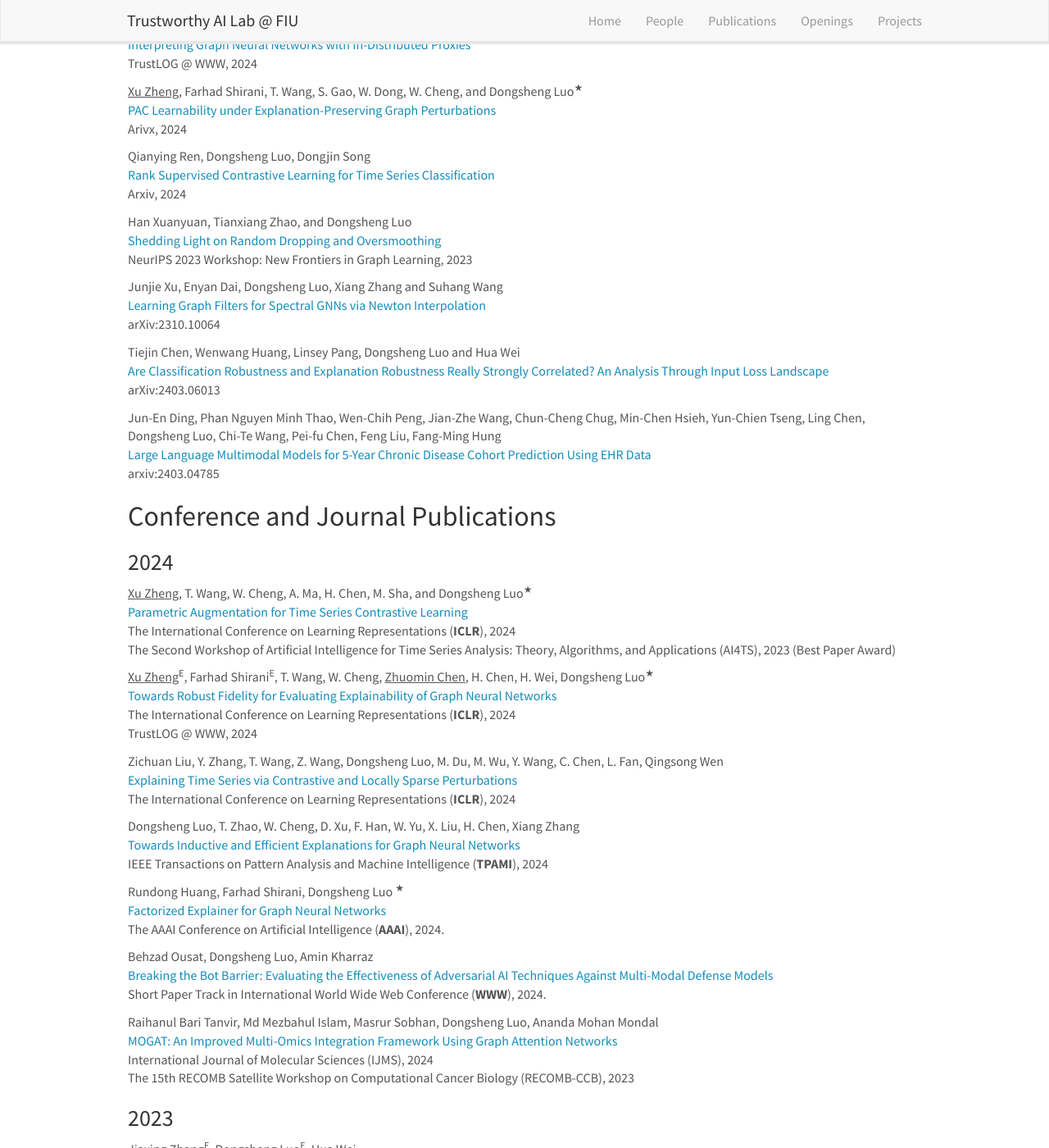
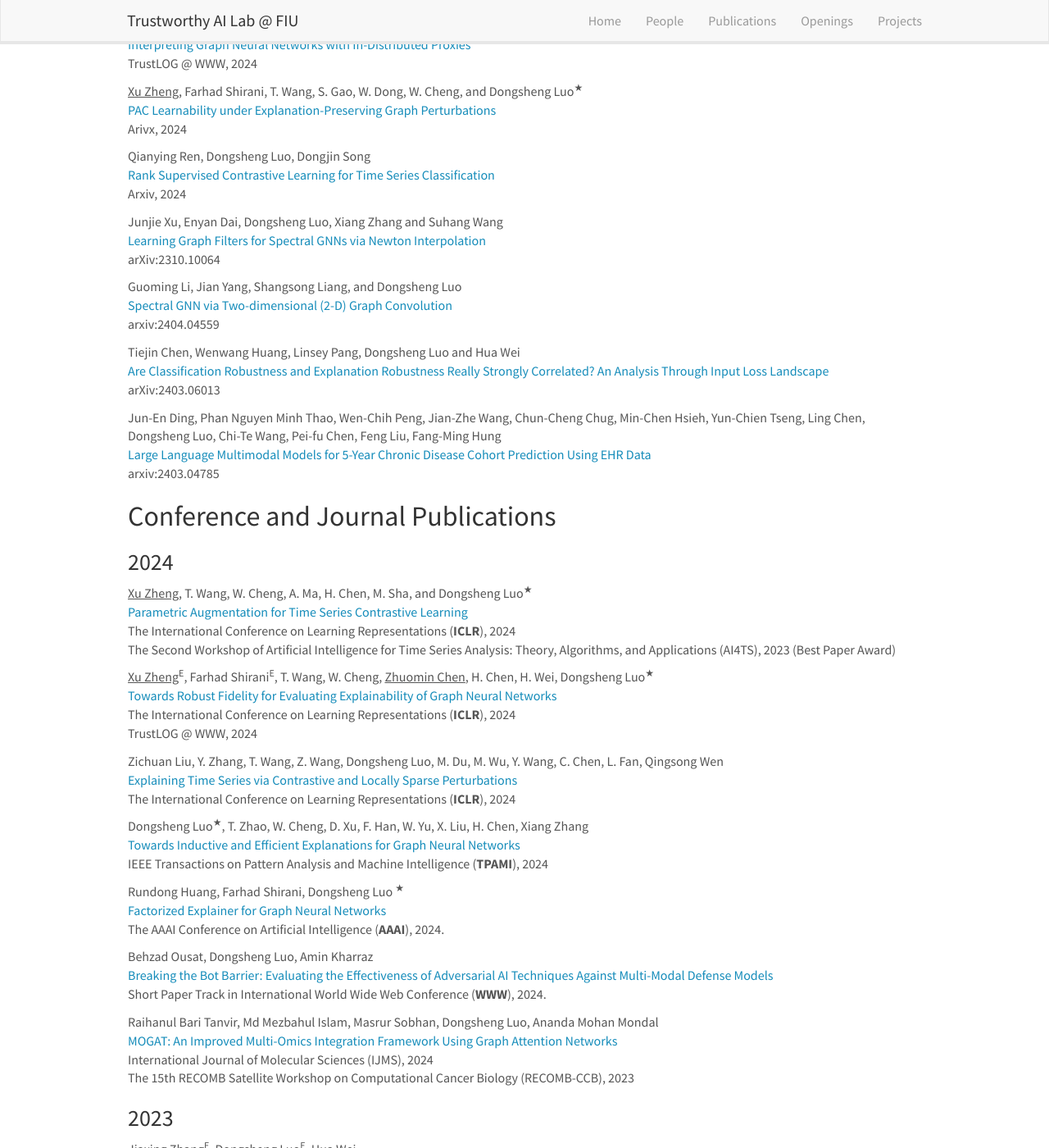
Before and after one commit to trustai4s-lab/trustai4s-lab.github.io, a Jekyll site: the page built from _pages/publications.md, in a window 1280 px wide and 1400 px high, scrolled down 236 px. Shown: the whole window at 82% size. Built offline with Jekyll 4.4.1, drawn with Linux system fonts in a browser that asks for light colours; nearby versions of some CDN libraries; some of the changed text lies outside the part shown.

Commit message:
Update publications.md

```diff
--- a/_pages/publications.md
+++ b/_pages/publications.md
@@ -25,13 +25,13 @@
 [Rank Supervised Contrastive Learning for Time Series Classification](https://arxiv.org/abs/2401.18057)\
 Arxiv, 2024
 
-Han Xuanyuan, Tianxiang Zhao, and Dongsheng Luo\
-[Shedding Light on Random Dropping and Oversmoothing](https://openreview.net/forum?id=NE8Da26bEW)\
-NeurIPS 2023 Workshop: New Frontiers in Graph Learning, 2023
-
 Junjie Xu, Enyan Dai, Dongsheng Luo, Xiang Zhang and Suhang Wang\
 [Learning Graph Filters for Spectral GNNs via Newton Interpolation](https://arxiv.org/abs/2310.10064)\
 arXiv:2310.10064
+
+Guoming Li, Jian Yang, Shangsong Liang, and Dongsheng Luo\
+[Spectral GNN via Two-dimensional (2-D) Graph Convolution](https://arxiv.org/abs/2404.04559)\
+arxiv:2404.04559
 
 Tiejin Chen, Wenwang Huang, Linsey Pang, Dongsheng Luo and Hua Wei\
 [Are Classification Robustness and Explanation Robustness Really Strongly Correlated? An Analysis Through Input Loss Landscape](https://arxiv.org/abs/2403.06013)\
```
Also changed, not shown: other parts of _pages/publications.md (+6 -2 lines).
